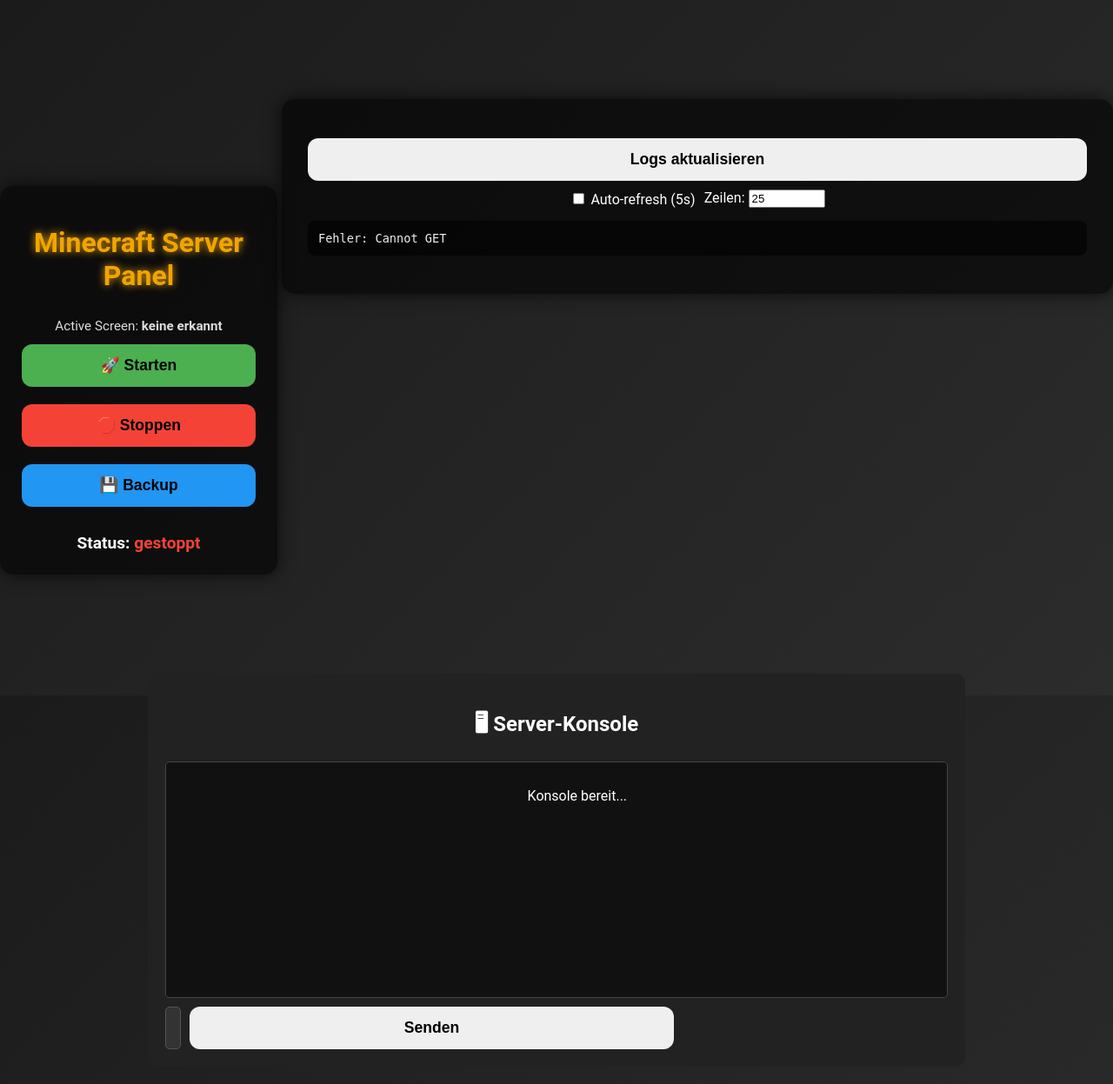
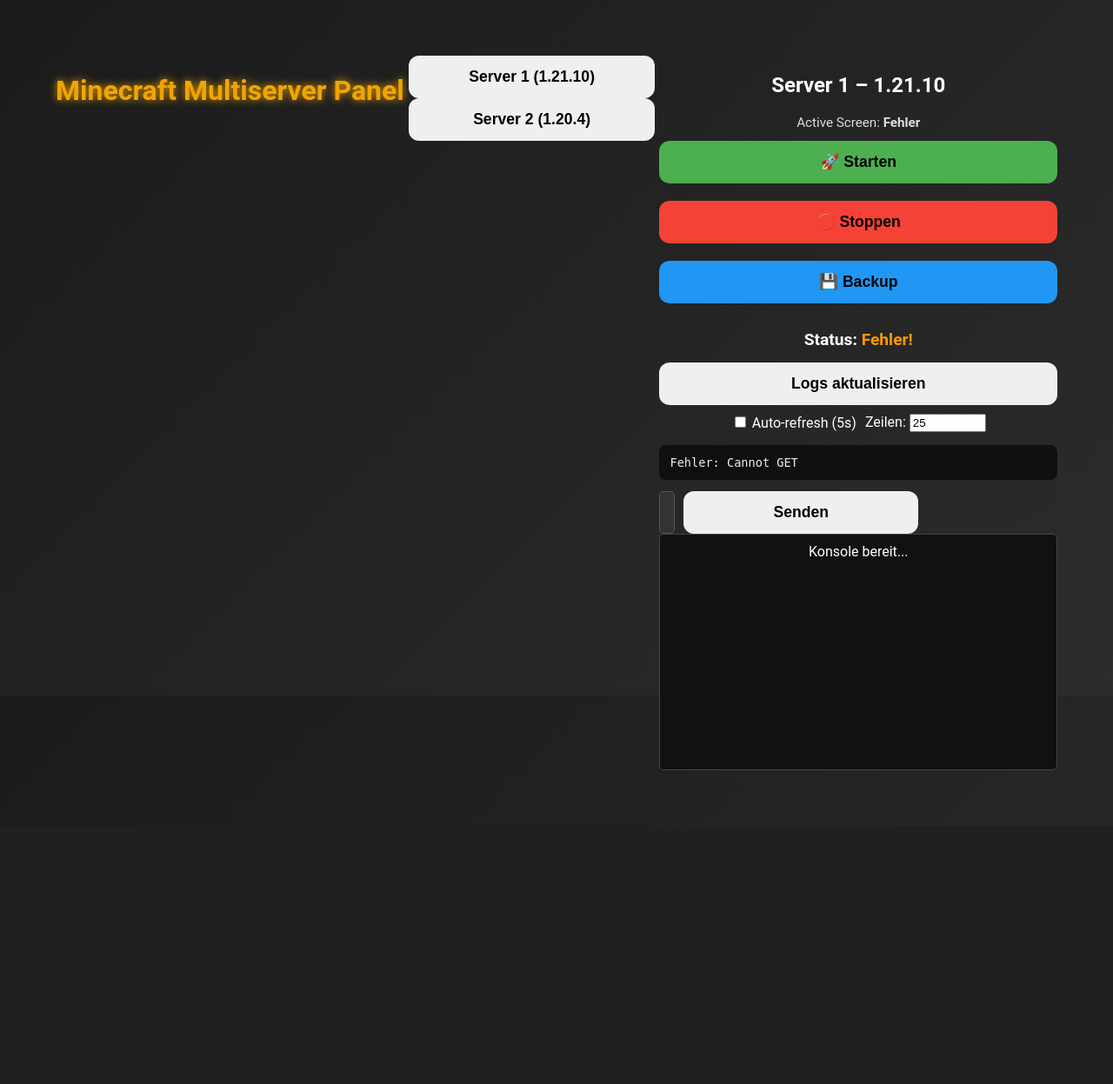
Before and after one commit to AUTLeon/Webpanel, a Flask app: page / in a window 1280 px wide. Shown: the whole page at 87% size. After the commit the page ends 886 px from the top, so only its background shows below. Run offline with Flask 3, Linux system fonts and the light colour scheme.

Commit message:
Auto sync Sun Dec  7 15:56:01 UTC 2025

```diff
--- a/templates/index.html
+++ b/templates/index.html
@@ -2,161 +2,169 @@
 <html lang="de">
 <head>
     <meta charset="utf-8">
-    <title>Minecraft Panel</title>
+    <title>Minecraft Multiserver Panel</title>
     <link rel="stylesheet" href="{{ url_for('static', filename='style.css') }}">
 </head>
 <body>
     <div class="wrapper">
-        <div class="container">
-            <h1>Minecraft Server Panel</h1>
+        <h1>Minecraft Multiserver Panel</h1>
 
-            <div class="meta">
-                Active Screen: <strong id="screen-name">lade...</strong>
+        <!-- Server-Auswahl -->
+        <div class="server-switch">
+            <button class="switch-btn" data-server="server1">Server 1 (1.21.10)</button>
+            <button class="switch-btn" data-server="server2">Server 2 (1.20.4)</button>
         </div>
 
+        <!-- Panels -->
+        <div id="server1-panel" class="server-panel">
+            <h2>Server 1 – 1.21.10</h2>
+            <div class="meta">
+                Active Screen: <strong id="screen-name-1">lade...</strong>
+            </div>
             <div class="buttons">
-                <a href="/start"><button class="start">🚀 Starten</button></a>
-                <a href="/stop"><button class="stop">🛑 Stoppen</button></a>
-                <a href="/backup"><button class="backup">💾 Backup</button></a>
+                <button class="start" onclick="serverAction('server1', 'start')">🚀 Starten</button>
+                <button class="stop" onclick="serverAction('server1', 'stop')">🛑 Stoppen</button>
+                <button class="backup" onclick="serverAction('server1', 'backup')">💾 Backup</button>
+            </div>
+            <div class="status">
+                Status: <span id="status-text-1">lade...</span>
+            </div>
+            <div class="logs-controls">
+                <button onclick="loadLogs('server1')">Logs aktualisieren</button>
+                <label><input type="checkbox" id="auto-refresh-logs-1"> Auto-refresh (5s)</label>
+                <label>Zeilen: <input id="log-lines-1" type="number" value="25" min="10" max="5000" style="width:80px"></label>
+            </div>
+            <pre id="logs-1" class="logs">lade logs...</pre>
+            <div class="console-input">
+                <input id="console-command-1" class="console-input-text" type="text" placeholder="Befehl eingeben...">
+                <button onclick="sendConsoleCommand('server1')">Senden</button>
+            </div>
+            <div id="console-output-1" class="console-output">Konsole bereit...</div>
         </div>
 
+        <div id="server2-panel" class="server-panel" style="display:none;">
+            <h2>Server 2 – 1.20.4</h2>
+            <div class="meta">
+                Active Screen: <strong id="screen-name-2">lade...</strong>
+            </div>
+            <div class="buttons">
+                <button class="start" onclick="serverAction('server2', 'start')">🚀 Starten</button>
+                <button class="stop" onclick="serverAction('server2', 'stop')">🛑 Stoppen</button>
+                <button class="backup" onclick="serverAction('server2', 'backup')">💾 Backup</button>
+            </div>
             <div class="status">
-                Status: <span id="status-text">lade...</span>
+                Status: <span id="status-text-2">lade...</span>
             </div>
+            <div class="logs-controls">
+                <button onclick="loadLogs('server2')">Logs aktualisieren</button>
+                <label><input type="checkbox" id="auto-refresh-logs-2"> Auto-refresh (5s)</label>
+                <label>Zeilen: <input id="log-lines-2" type="number" value="25" min="10" max="5000" style="width:80px"></label>
             </div>
-
-        <!-- LOGFenster -->
-        <div class="container2">
-            <div class="logs-controls">
-                <button id="refresh-logs">Logs aktualisieren</button>
-                <label><input type="checkbox" id="auto-refresh-logs"> Auto-refresh (5s)</label>
-                <label>Zeilen: <input id="log-lines" type="number" value="25" min="10" max="5000" style="width:80px"></label>
+            <pre id="logs-2" class="logs">lade logs...</pre>
+            <div class="console-input">
+                <input id="console-command-2" class="console-input-text" type="text" placeholder="Befehl eingeben...">
+                <button onclick="sendConsoleCommand('server2')">Senden</button>
             </div>
-
-            <pre id="logs" class="logs">lade logs...</pre>
-        </div>
-    </div>
-
-    <!-- === Neue Server-Konsole === -->
-    <div class="container3">
-        <h2>🖥 Server-Konsole</h2>
-
-        <div id="console-output" class="console-output">
-            Konsole bereit...
-        </div>
-
-        <div class="console-input">
-            <input id="console-command" class="console-input-text" type="text" placeholder="Befehl eingeben...">
-            <button id="send-command">Senden</button>
+            <div id="console-output-2" class="console-output">Konsole bereit...</div>
         </div>
     </div>
 
 <script>
+/* ===== Server wechseln ===== */
+document.querySelectorAll(".switch-btn").forEach(btn => {
+    btn.addEventListener("click", function(){
+        const server = this.dataset.server;
+        document.querySelectorAll(".server-panel").forEach(p => p.style.display = "none");
+        document.getElementById(server + "-panel").style.display = "block";
+    });
+});
+
 /* ===== STATUS ===== */
-async function updateStatus(){
+async function updateStatus(server){
+    const sText = document.getElementById("status-text-" + (server=="server1"?1:2));
+    const screenName = document.getElementById("screen-name-" + (server=="server1"?1:2));
     try{
-        const resp = await fetch("/status");
+        const resp = await fetch(`/${server}/status`);
         const j = await resp.json();
-        const s = document.getElementById("status-text");
-        const sn = document.getElementById("screen-name");
-
         if(j.running){
-            s.innerText = "läuft";
-            s.style.color = "#4caf50";
+            sText.innerText = "läuft";
+            sText.style.color = "#4caf50";
         } else {
-            s.innerText = "gestoppt";
-            s.style.color = "#f44336";
+            sText.innerText = "gestoppt";
+            sText.style.color = "#f44336";
+        }
+        screenName.innerText = j.detected_screen || "keine erkannt";
+    } catch(e){
+        sText.innerText = "Fehler!";
+        sText.style.color = "#ff9800";
+        screenName.innerText = "Fehler";
+    }
 }
 
-        sn.innerText = j.detected_screen ? j.detected_screen : "keine erkannt";
+/* ===== START/STOP/BACKUP ===== */
+async function serverAction(server, action){
+    const sText = document.getElementById("status-text-" + (server=="server1"?1:2));
+    try{
+        const resp = await fetch(`/${server}/${action}`);
+        const txt = await resp.text();
+        sText.innerText = txt;
+        sText.style.color = "#f0a500";
+        setTimeout(()=>updateStatus(server),1500);
+        setTimeout(()=>loadLogs(server),2000);
     } catch(e){
-        document.getElementById("status-text").innerText = "Fehler!";
-        document.getElementById("status-text").style.color = "#ff9800";
-        document.getElementById("screen-name").innerText = "Fehler";
+        sText.innerText = "Fehler!";
     }
 }
 
 /* ===== LOGS ===== */
-async function loadLogs(){
-    const lines = document.getElementById("log-lines").value || 200;
+let autoLogsIntervals = {};
+async function loadLogs(server){
+    const lines = document.getElementById(`log-lines-${server=="server1"?1:2}`).value || 200;
+    const logsBox = document.getElementById(`logs-${server=="server1"?1:2}`);
     try{
-        const resp = await fetch(`/logs?lines=${lines}`);
+        const resp = await fetch(`/${server}/logs?lines=${lines}`);
         if(resp.status === 200){
-            const txt = await resp.text();
-            document.getElementById("logs").innerText = txt;
+            logsBox.innerText = await resp.text();
         } else {
-            const txt = await resp.text();
-            document.getElementById("logs").innerText = "Fehler: " + txt;
+            logsBox.innerText = "Fehler: " + await resp.text();
         }
     } catch(e){
-        document.getElementById("logs").innerText = "Fehler beim Laden der Logs";
+        logsBox.innerText = "Fehler beim Laden der Logs";
+    }
+    const autoCheckbox = document.getElementById(`auto-refresh-logs-${server=="server1"?1:2}`);
+    if(autoCheckbox.checked){
+        if(autoLogsIntervals[server]) clearInterval(autoLogsIntervals[server]);
+        autoLogsIntervals[server] = setInterval(()=>loadLogs(server),5000);
     }
 }
 
-document.getElementById("refresh-logs").addEventListener("click", () => loadLogs());
-let autoLogsInterval = null;
-document.getElementById("auto-refresh-logs").addEventListener("change", function(){
-    if(this.checked){
-        loadLogs();
-        autoLogsInterval = setInterval(loadLogs, 5000);
-    } else {
-        if(autoLogsInterval) clearInterval(autoLogsInterval);
-    }
-});
-
-/* ===== START/STOP/BACKUP ===== */
-document.querySelectorAll('a').forEach(link => {
-    link.addEventListener('click', async function(e){
-        e.preventDefault();
-        try{
-            const resp = await fetch(this.href);
-            const txt = await resp.text();
-            const s = document.getElementById("status-text");
-            s.innerText = txt;
-            s.style.color = "#f0a500";
-
-            setTimeout(updateStatus, 1500);
-            setTimeout(loadLogs, 2000);
-        }catch(e){
-            document.getElementById("status-text").innerText = "Fehler!";
-        }
-    });
-});
-
-/* ===== KONSOLE (NEU) ===== */
-async function sendConsoleCommand(){
-    const cmdInput = document.getElementById("console-command");
+/* ===== KONSOLE ===== */
+async function sendConsoleCommand(server){
+    const cmdInput = document.getElementById(`console-command-${server=="server1"?1:2}`);
     const cmd = cmdInput.value.trim();
     if(!cmd) return;
-
-    const outBox = document.getElementById("console-output");
-
+    const outBox = document.getElementById(`console-output-${server=="server1"?1:2}`);
     outBox.innerText += "\n> " + cmd;
-
-    const resp = await fetch("/console", {
-        method: "POST",
-        headers: {"Content-Type": "application/json"},
-        body: JSON.stringify({command: cmd})
+    const resp = await fetch(`/${server}/console`,{
+        method:"POST",
+        headers:{"Content-Type":"application/json"},
+        body: JSON.stringify({command:cmd})
     });
-
     const txt = await resp.text();
     outBox.innerText += "\n" + txt + "\n";
-
     outBox.scrollTop = outBox.scrollHeight;
     cmdInput.value = "";
 }
 
-document.getElementById("send-command").addEventListener("click", sendConsoleCommand);
-
-document.getElementById("console-command").addEventListener("keypress", function(e){
-    if(e.key === "Enter") sendConsoleCommand();
+document.querySelectorAll("input[id^='console-command-']").forEach(input => {
+    input.addEventListener("keypress", function(e){
+        if(e.key==="Enter") sendConsoleCommand(this.id.includes("1")?"server1":"server2");
+    });
 });
 
 /* ===== INITIAL ===== */
-updateStatus();
-loadLogs();
-setInterval(updateStatus, 5000);
+["server1","server2"].forEach(s=>{updateStatus(s); loadLogs(s);});
+setInterval(()=>{["server1","server2"].forEach(s=>updateStatus(s))},5000);
 </script>
-
 </body>
 </html>
```
Lines whose indentation alone changed are shown as unchanged.
